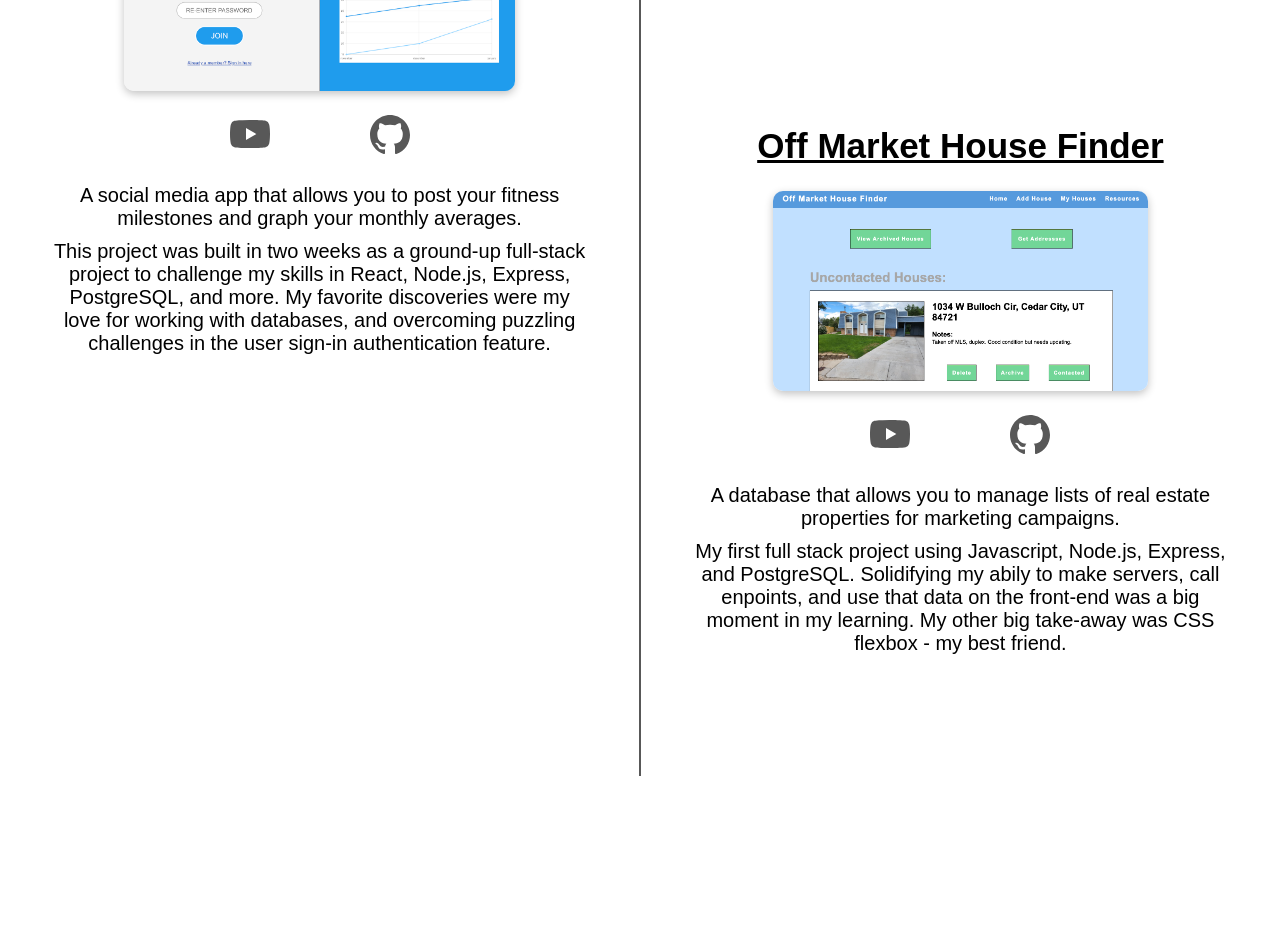
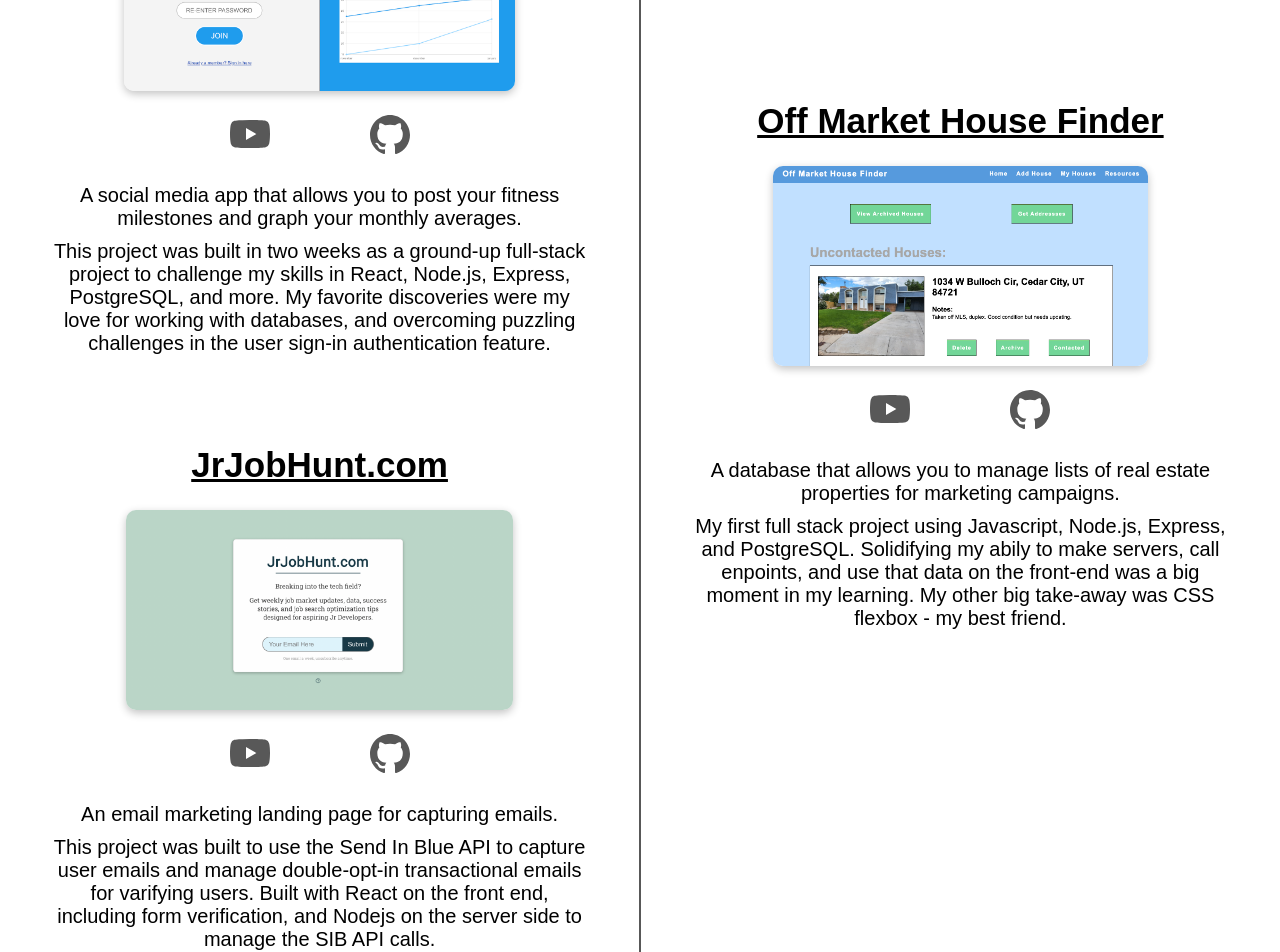
Before and after one commit to pmosscs/portfolio, a React (Create React App) app: page / in a window 1280 px wide. Shown: the part 1060-2012 px from the top of the page. Before the commit the page ends 1901 px from the top, so only its background shows below. Built offline with nearby package versions, Linux system fonts and the light colour scheme.

Commit message:
updated page info and added project

```diff
--- a/src/components/Hero.jsx
+++ b/src/components/Hero.jsx
@@ -7,15 +7,20 @@ function Hero() {
       <div className="hero-container">
         <div className="hero-title">
           <p>Hello, I'm</p>
-          <h2>Peyton Moss</h2>
+          <h2>Peyton Moss,</h2>
           <p>a full-stack web developer</p>
         </div>
         <div className="hero-info">
           <p>
-            Lorem ipsum dolor sit amet, consectetur adipiscing elit, sed do
+            {/* Lorem ipsum dolor sit amet, consectetur adipiscing elit, sed do
             eiusmod tempor incididunt ut labore et dolore magna aliqua. Ut enim
             ad minim veniam, quis nostrud exercitation ullamco laboris nisi ut
-            aliquip ex ea commodo consequat. Duis aute irure
+            aliquip ex ea commodo consequat. Duis aute irure */}
+            Thank you for visiting. <br /> I am a software engineer/developer
+            with a love for building and creating. <br /> I enjoy problem
+            solving and learning new technologies and skills to implement into
+            my projects. <br /> Feel free to check out my project demos or reach
+            out to me via the links on my contact page.
           </p>
         </div>
       </div>
--- a/src/components/Projects.css
+++ b/src/components/Projects.css
@@ -1,6 +1,6 @@
 .project-wrapper {
   width: 100vw;
-  height: 1000px;
+  height: fit-content;
   display: flex;
   justify-content: center;
   position: relative;
@@ -9,7 +9,7 @@
 
 .middle-bar {
   width: 2px;
-  height: 100%;
+  min-height: 100%;
   background-color: #585858;
 
 }
@@ -45,10 +45,11 @@ img {
     margin-bottom: 10px;
 }
 
-.fitsnap, .omhf {
+.project {
     display: flex;
     flex-direction: column;
     align-items: center;
+    margin-bottom: 80px;
 }
 
 .icons {
@@ -81,5 +82,5 @@ a {
 }
 
 .omhf {
-    margin-top: 300px;
+    margin-top: 275px;
 }
--- a/src/components/Projects.jsx
+++ b/src/components/Projects.jsx
@@ -2,6 +2,7 @@ import React from "react";
 import "./Projects.css";
 import fitsnap from "../assets/fitsnap.png";
 import omhf from "../assets/omhf.png";
+import jrjob from "../assets/jrjob.png";
 import { BsYoutube } from "react-icons/bs";
 import { BsGithub } from "react-icons/bs";
 
@@ -9,7 +10,7 @@ function Projects() {
   return (
     <div className="project-wrapper">
       <div className="left-side">
-        <div className="fitsnap">
+        <div className="project">
           <h3>FitSnap</h3>
           <div>
             <img src={fitsnap} alt="fitsnap" />
@@ -42,10 +43,43 @@ function Projects() {
             user sign-in authentication feature.
           </p>
         </div>
+        <div className="project">
+          <h3>JrJobHunt.com</h3>
+          <div>
+            <img src={jrjob} alt="fitsnap" />
+          </div>
+          <div className="icons">
+            <a
+              href="https://www.youtube.com/watch?v=OZAOSipTCvA"
+              target="_blank"
+              rel="noopener noreferrer"
+            >
+              {/* change these and make them unclickable */}
+              <BsYoutube className="grow" />
+            </a>
+            <a
+              href="https://github.com/pmosscs/fitsnap"
+              target="_blank"
+              rel="noopener noreferrer"
+            >
+              <BsGithub className="grow" />
+            </a>
+          </div>
+          <p className="p-title">
+            An email marketing landing page for capturing emails.
+          </p>
+          <p className="p-para">
+            This project was built to use the Send In Blue API to capture user
+            emails and manage double-opt-in transactional emails for varifying
+            users. Built with React on the front end, including form
+            verification, and Nodejs on the server side to manage the SIB API
+            calls.
+          </p>
+        </div>
       </div>
       <div className="middle-bar"></div>
       <div className="right-side">
-        <div className="omhf">
+        <div className="project omhf">
           <h3>Off Market House Finder</h3>
           <div>
             <img src={omhf} alt="omhf" />
```
Also changed, not shown: src/assets/jrjob.png (added).
